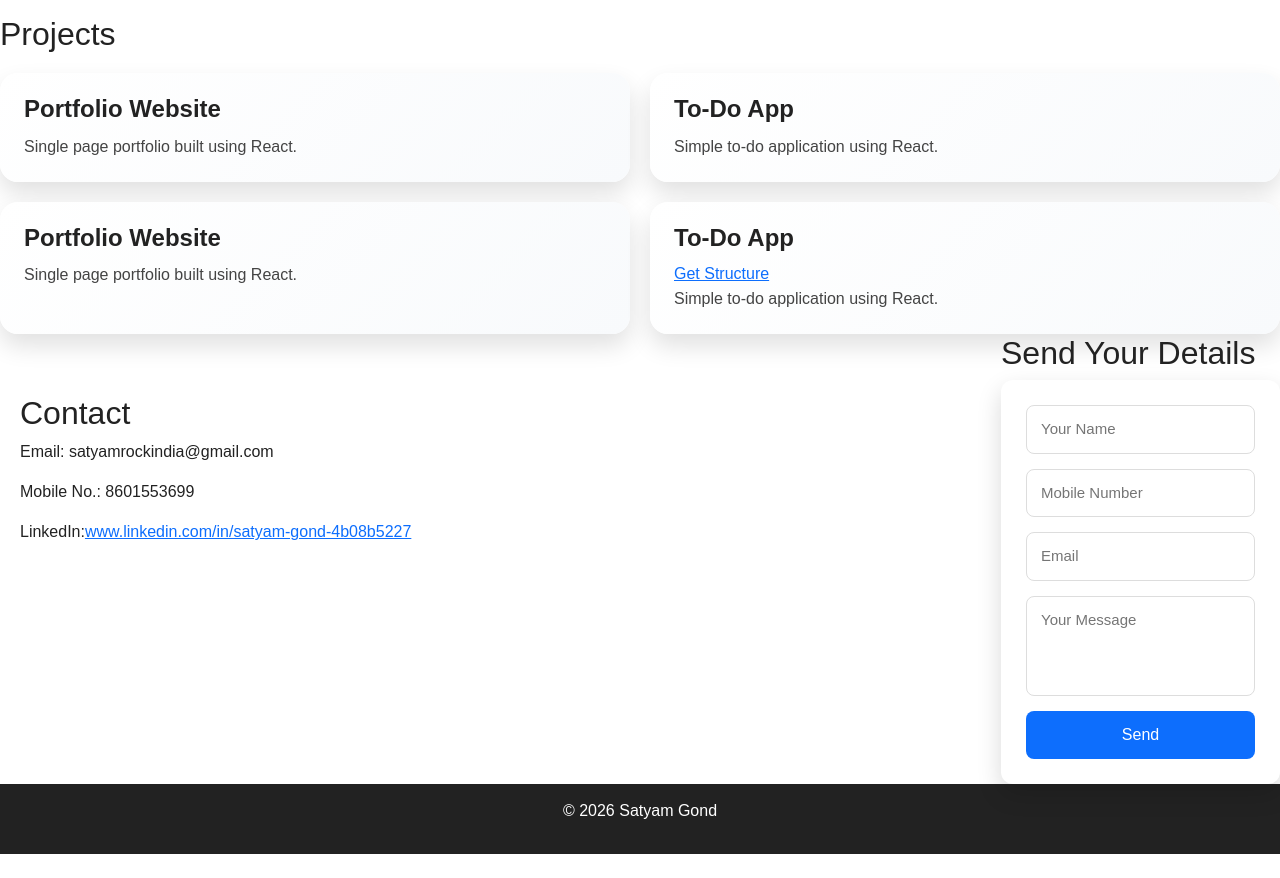
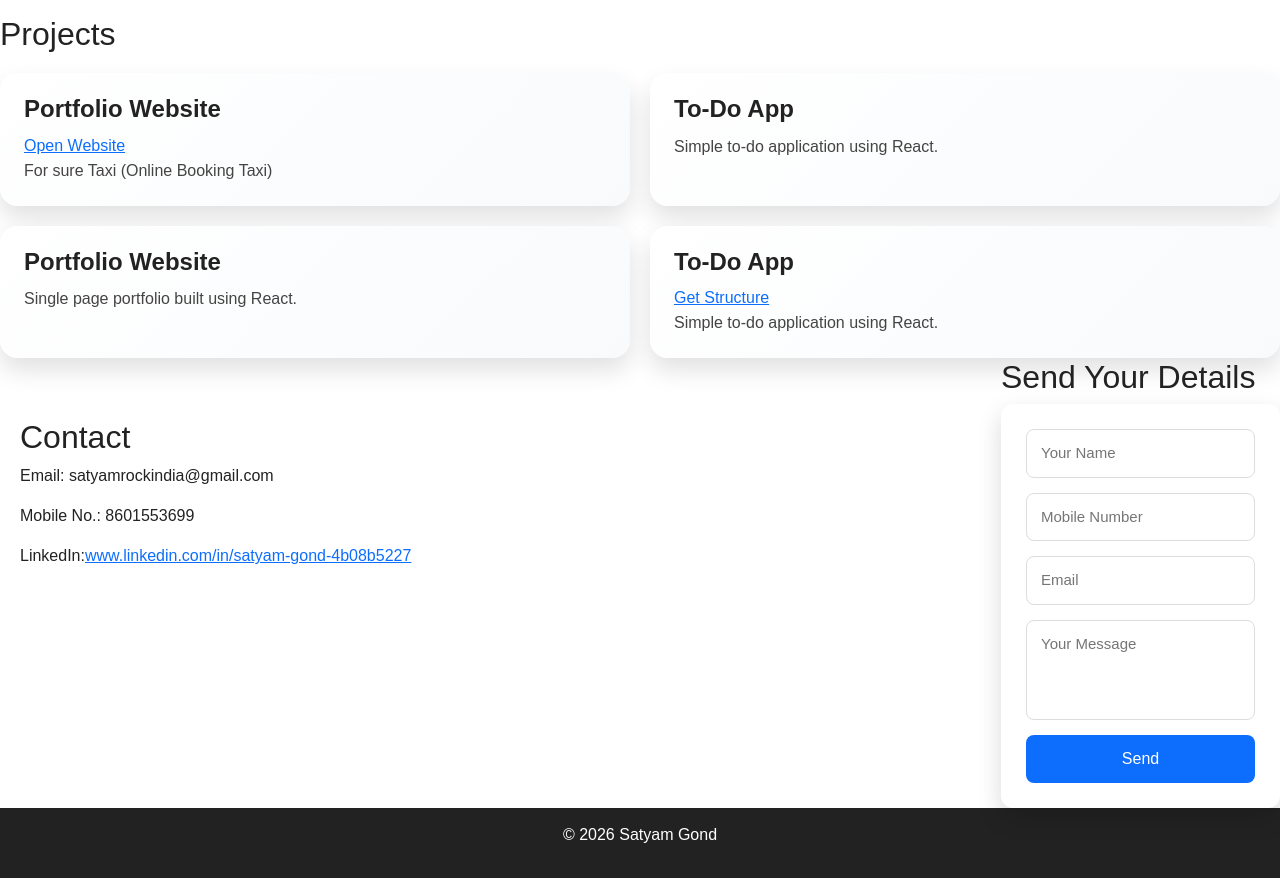
Before and after one commit to Satyaa1997/MY-Portfolio, a React (Vite) app: page / in a window 1280 px wide. Shown: the part 860-1738 px from the top of the page. Before the commit the page ends 1714 px from the top, so only its background shows below. Built offline with nearby package versions, Linux system fonts and the light colour scheme.

Commit message:
add new project link

```diff
--- a/src/component/Portfolio/Portfolio.jsx
+++ b/src/component/Portfolio/Portfolio.jsx
@@ -85,8 +85,9 @@ export default function Portfolio() {
         <div className="projects">
           <div className="project-card">
             <h3 className="project-card__title">Portfolio Website</h3>
+             <a href=" https://satyaa1997.github.io/Interview1/">Open Website</a>
             <p className="project-card__text">
-              Single page portfolio built using React.
+              For sure Taxi (Online Booking Taxi)
             </p>
           </div>
 
```
